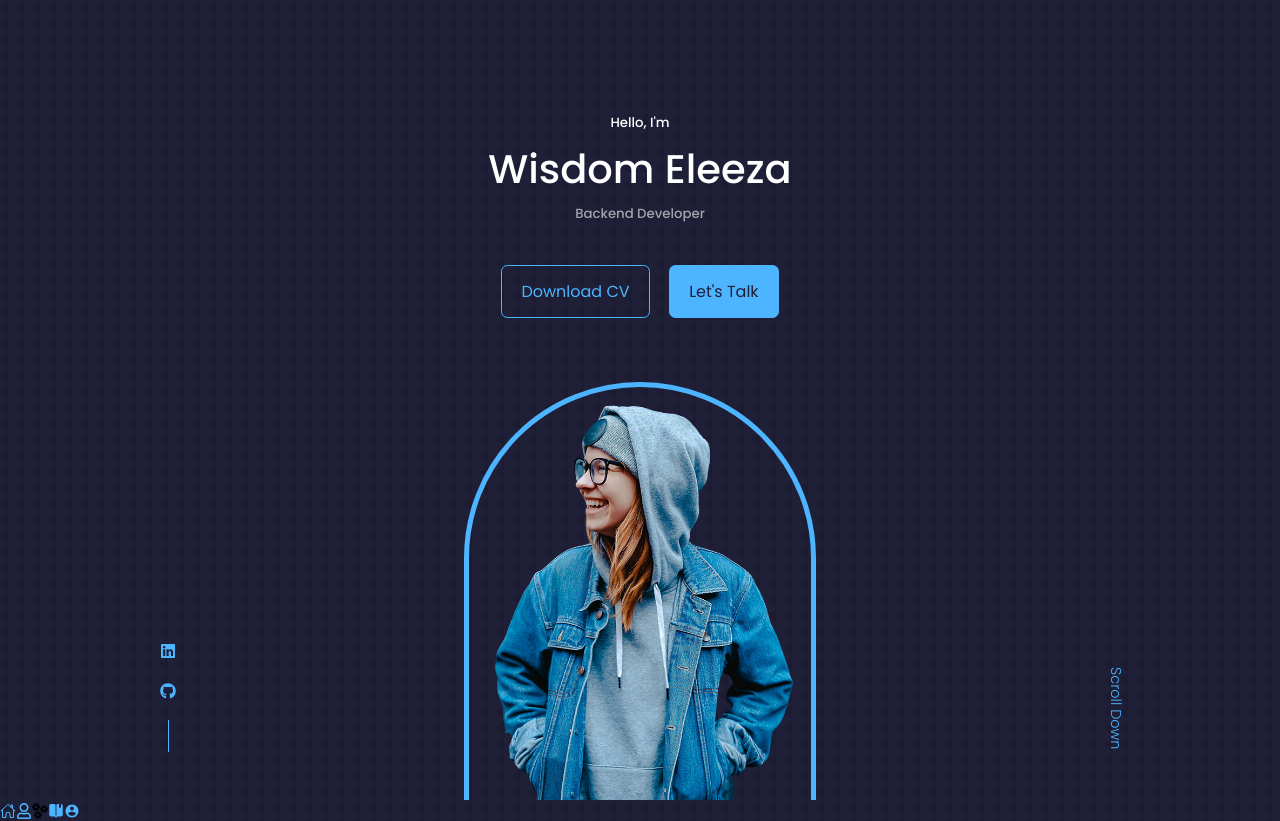
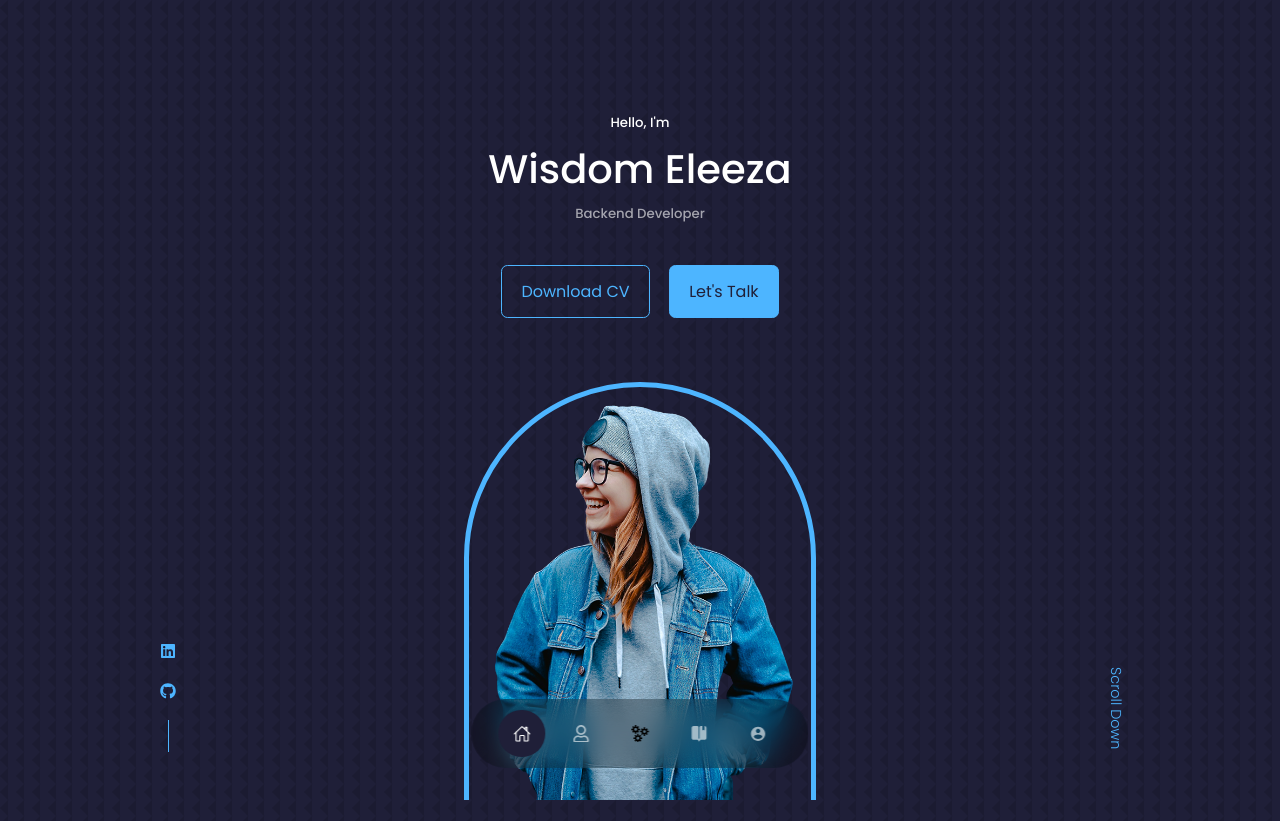
Before and after one commit to WisdomEleeza/my_porfolio, a React (Create React App) app in the folder frontend/: page / in a window 1280 px wide. Shown: the top 821 px of the page. Built offline with nearby package versions, Linux system fonts and the light colour scheme.

Commit message:
Work on nav bar state and styling

```diff
--- a/frontend/src/components/about/About.jsx
+++ b/frontend/src/components/about/About.jsx
@@ -1,12 +1,11 @@
-import React from 'react'
-import './about.css'
+import React from "react";
+import "./about.css";
 
 const About = () => {
   return (
-    <section id='about'>
-      About
-    </section>
-  )
-}
+    // general style for section in index.css
+    <section id="about">About</section>
+  );
+};
 
-export default About
+export default About;
--- a/frontend/src/components/header/HeaderSocials.jsx
+++ b/frontend/src/components/header/HeaderSocials.jsx
@@ -5,7 +5,11 @@
 const HeaderSocials = () => {
   return (
     <div className="header__socials">
-      <a href="www.linkedin.com/in/wisdom2023" target="_blank">
+      <a
+        href="https://www.linkedin.com/in/wisdom2023/"
+        target="_blank"
+        rel="noreferrer"
+      >
         <FaLinkedin />
       </a>
       <a
--- a/frontend/src/components/nav/Nav.jsx
+++ b/frontend/src/components/nav/Nav.jsx
@@ -5,28 +5,49 @@
 import { GrServices } from "react-icons/gr";
 import { IoIosBookmarks } from "react-icons/io";
 import { IoMdContact } from "react-icons/io";
+import { useState } from "react";
 
 const Nav = () => {
+  // useState to change the nav-bar to active when it is clicked
+  const [activeNav, setActiveNav] = useState("/#");
+
   return (
     <nav>
-      <a href="##">
+      <a
+        href="/#"
+        onClick={() => setActiveNav("/#")}
+        className={activeNav === "/#" ? "active" : ""}
+      >
         <IoHomeOutline />
       </a>
-      <a href="#about">
+      <a
+        href="#about"
+        onClick={() => setActiveNav("#about")}
+        className={activeNav === "#about" ? "active" : ""}
+      >
         <FaRegUser />
       </a>
-      <a href="#services">
+      <a
+        href="#services"
+        onClick={() => setActiveNav("#services")}
+        className={activeNav === "#services" ? "active" : ""}
+      >
         <GrServices />
       </a>
-      <a href="#experience">
+      <a
+        href="#experience"
+        onClick={() => setActiveNav("#experience")}
+        className={activeNav === "#experience" ? "active" : ""}
+      >
         <IoIosBookmarks />
       </a>
-      <a href="#contact">
+      <a
+        href="#contact"
+        onClick={() => setActiveNav("#contact")}
+        className={activeNav === "#contact" ? "active" : ""}
+      >
         <IoMdContact />
       </a>
-      {/* <a href="#">
-        <IoHomeOutline />
-      </a> */}
     </nav>
   );
 };
--- a/frontend/src/components/nav/nav.css
+++ b/frontend/src/components/nav/nav.css
@@ -0,0 +1,33 @@
+nav {
+  background: rgba(0, 0, 0, 0.3);
+  width: max-content;
+  display: block;
+  padding: 0.7rem 1.7rem;
+  z-index: 2;
+  position: fixed;
+  left: 50%;
+  transform: translateX(-50%);
+  bottom: 2rem;
+  display: flex;
+  gap: 0.8rem;
+  border-radius: 3rem;
+  backdrop-filter: blur(15px);
+}
+
+nav a {
+  background: transparent;
+  padding: 0.9rem;
+  border-radius: 50%;
+  display: flex;
+  color: var(--color-light);
+  font-size: 1.1rem;
+}
+
+nav a:hover {
+  background: rgba(0, 0, 0, 0.4);
+}
+
+nav a.active {
+  background: var(--color-bg);
+  color: var(--color-white);
+}
```
